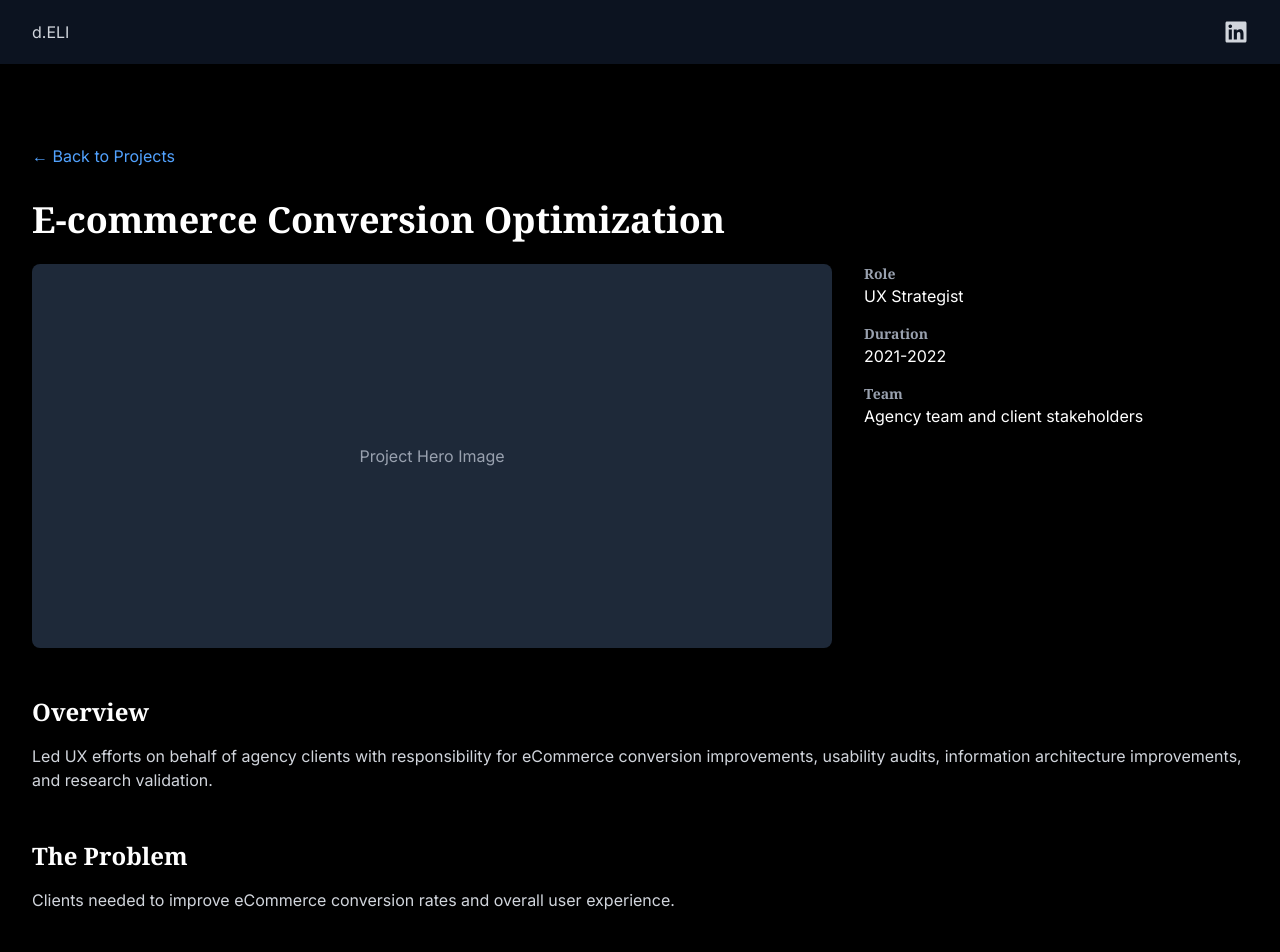
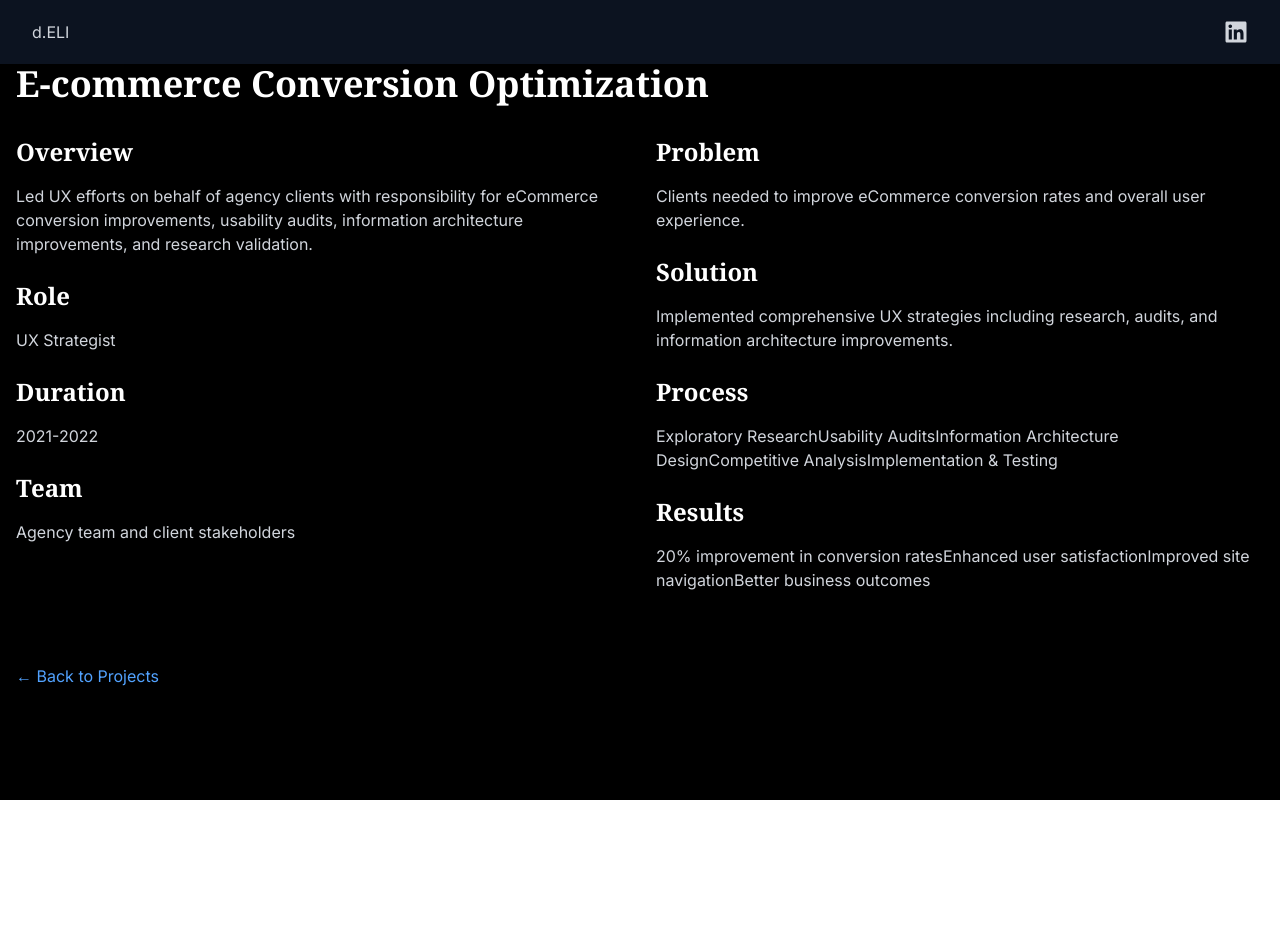
Before and after one commit to Ebaka716/ux-portfolio, a Next.js app: page /projects/36creative-ecommerce in a window 1280 px wide. Shown: the top 952 px of the page. After the commit the page ends 800 px from the top, so only its background shows below. Built offline with nearby package versions, Linux system fonts and the light colour scheme; a web font is replaced by a local one.

Commit message:
Update project detail page with correct Next.js types

```diff
--- a/src/app/projects/[id]/page.tsx
+++ b/src/app/projects/[id]/page.tsx
@@ -1,4 +1,4 @@
-import React from 'react';
+import { Metadata } from 'next';
 import Navbar from '@/components/Navbar';
 import Link from 'next/link';
 
@@ -254,15 +254,12 @@ const projectDetails = {
   }
 };
 
-type PageParams = {
-  id: string;
+type PageProps = {
+  params: { id: string };
+  searchParams: Record<string, string | string[] | undefined>;
 };
 
-export default async function ProjectDetail({
-  params,
-}: {
-  params: PageParams;
-}) {
+export default function ProjectDetail({ params }: PageProps) {
   const project = projectDetails[params.id as keyof typeof projectDetails];
 
   if (!project) {
@@ -282,79 +279,42 @@ export default async function ProjectDetail({
   return (
     <main className="min-h-screen bg-black text-white">
       <Navbar />
-      <div className="pt-16">
-        <div className="max-w-7xl mx-auto px-4 sm:px-6 lg:px-8 py-20">
-          <Link href="/" className="text-blue-400 hover:text-blue-300 mb-8 inline-block">
+      <div className="pt-16 container mx-auto px-4 py-12">
+        <h1 className="text-4xl font-bold mb-8">{project.title}</h1>
+        <div className="grid grid-cols-1 md:grid-cols-2 gap-8">
+          <div>
+            <h2 className="text-2xl font-semibold mb-4">Overview</h2>
+            <p className="text-gray-300 mb-6">{project.overview}</p>
+
+            <h2 className="text-2xl font-semibold mb-4">Role</h2>
+            <p className="text-gray-300 mb-6">{project.role}</p>
+
+            <h2 className="text-2xl font-semibold mb-4">Duration</h2>
+            <p className="text-gray-300 mb-6">{project.duration}</p>
+
+            <h2 className="text-2xl font-semibold mb-4">Team</h2>
+            <p className="text-gray-300 mb-6">{project.team}</p>
+          </div>
+
+          <div>
+            <h2 className="text-2xl font-semibold mb-4">Problem</h2>
+            <p className="text-gray-300 mb-6">{project.problem}</p>
+
+            <h2 className="text-2xl font-semibold mb-4">Solution</h2>
+            <p className="text-gray-300 mb-6">{project.solution}</p>
+
+            <h2 className="text-2xl font-semibold mb-4">Process</h2>
+            <p className="text-gray-300 mb-6">{project.process}</p>
+
+            <h2 className="text-2xl font-semibold mb-4">Results</h2>
+            <p className="text-gray-300 mb-6">{project.results}</p>
+          </div>
+        </div>
+
+        <div className="mt-12">
+          <Link href="/" className="text-blue-400 hover:text-blue-300">
             ← Back to Projects
           </Link>
-
-          <h1 className="text-4xl font-bold text-white mb-6">{project.title}</h1>
-
-          <div className="grid grid-cols-1 lg:grid-cols-3 gap-8 mb-12">
-            <div className="lg:col-span-2">
-              <div className="bg-gray-800 h-96 rounded-lg flex items-center justify-center">
-                <span className="text-gray-400">Project Hero Image</span>
-              </div>
-            </div>
-            <div className="space-y-4">
-              <div>
-                <h3 className="text-sm font-semibold text-gray-400">Role</h3>
-                <p className="text-white">{project.role}</p>
-              </div>
-              <div>
-                <h3 className="text-sm font-semibold text-gray-400">Duration</h3>
-                <p className="text-white">{project.duration}</p>
-              </div>
-              <div>
-                <h3 className="text-sm font-semibold text-gray-400">Team</h3>
-                <p className="text-white">{project.team}</p>
-              </div>
-            </div>
-          </div>
-
-          <section className="mb-12">
-            <h2 className="text-2xl font-bold text-white mb-4">Overview</h2>
-            <p className="text-gray-300">{project.overview}</p>
-          </section>
-
-          <section className="mb-12">
-            <h2 className="text-2xl font-bold text-white mb-4">The Problem</h2>
-            <p className="text-gray-300">{project.problem}</p>
-          </section>
-
-          <section className="mb-12">
-            <h2 className="text-2xl font-bold text-white mb-4">The Solution</h2>
-            <p className="text-gray-300">{project.solution}</p>
-          </section>
-
-          <section className="mb-12">
-            <h2 className="text-2xl font-bold text-white mb-4">Process</h2>
-            <ul className="list-disc list-inside space-y-2 text-gray-300">
-              {project.process.map((step, index) => (
-                <li key={index}>{step}</li>
-              ))}
-            </ul>
-          </section>
-
-          <section className="mb-12">
-            <h2 className="text-2xl font-bold text-white mb-4">Results</h2>
-            <ul className="list-disc list-inside space-y-2 text-gray-300">
-              {project.results.map((result, index) => (
-                <li key={index}>{result}</li>
-              ))}
-            </ul>
-          </section>
-
-          <section>
-            <h2 className="text-2xl font-bold text-white mb-4">Gallery</h2>
-            <div className="grid grid-cols-1 md:grid-cols-2 lg:grid-cols-3 gap-4">
-              {project.images.map((image, index) => (
-                <div key={index} className="bg-gray-800 h-64 rounded-lg flex items-center justify-center">
-                  <span className="text-gray-400">Project Image {index + 1}</span>
-                </div>
-              ))}
-            </div>
-          </section>
         </div>
       </div>
     </main>
```
